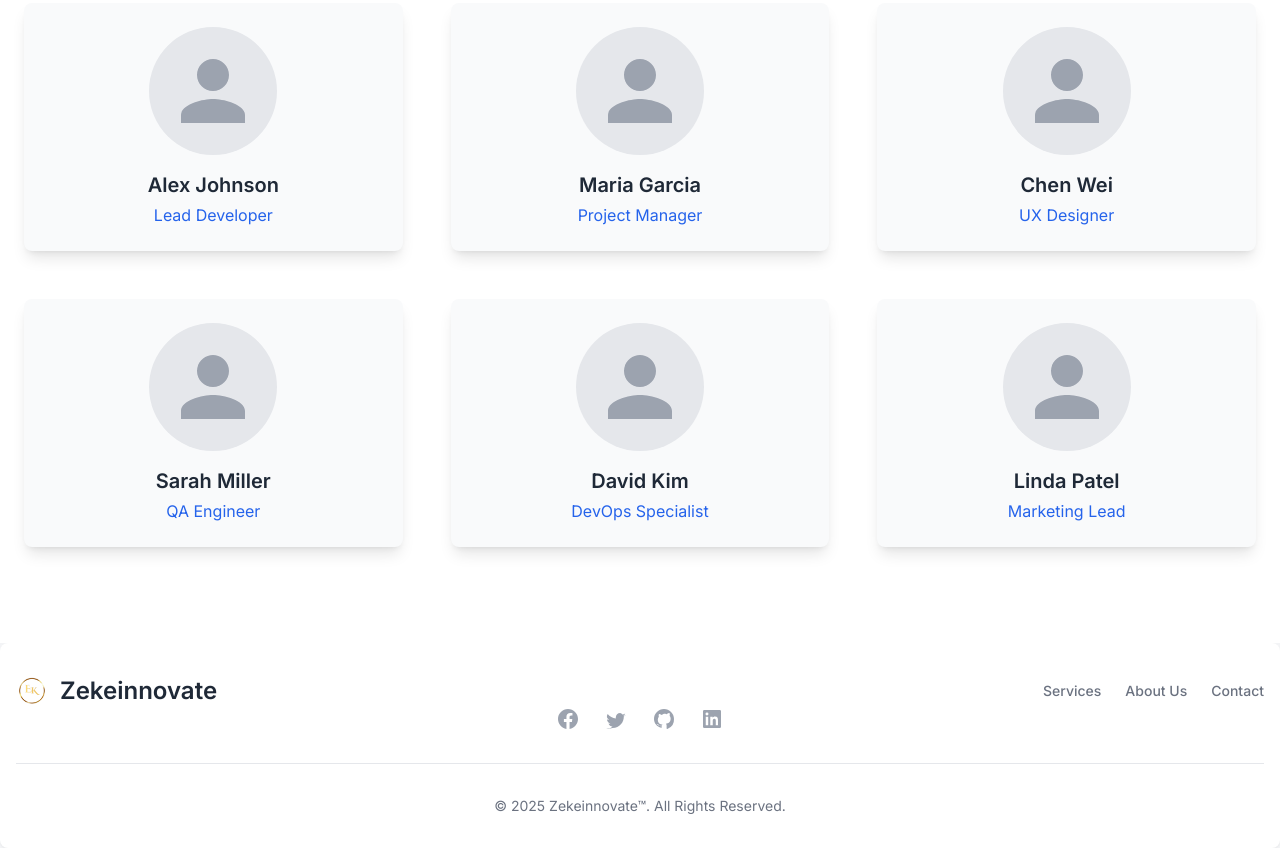
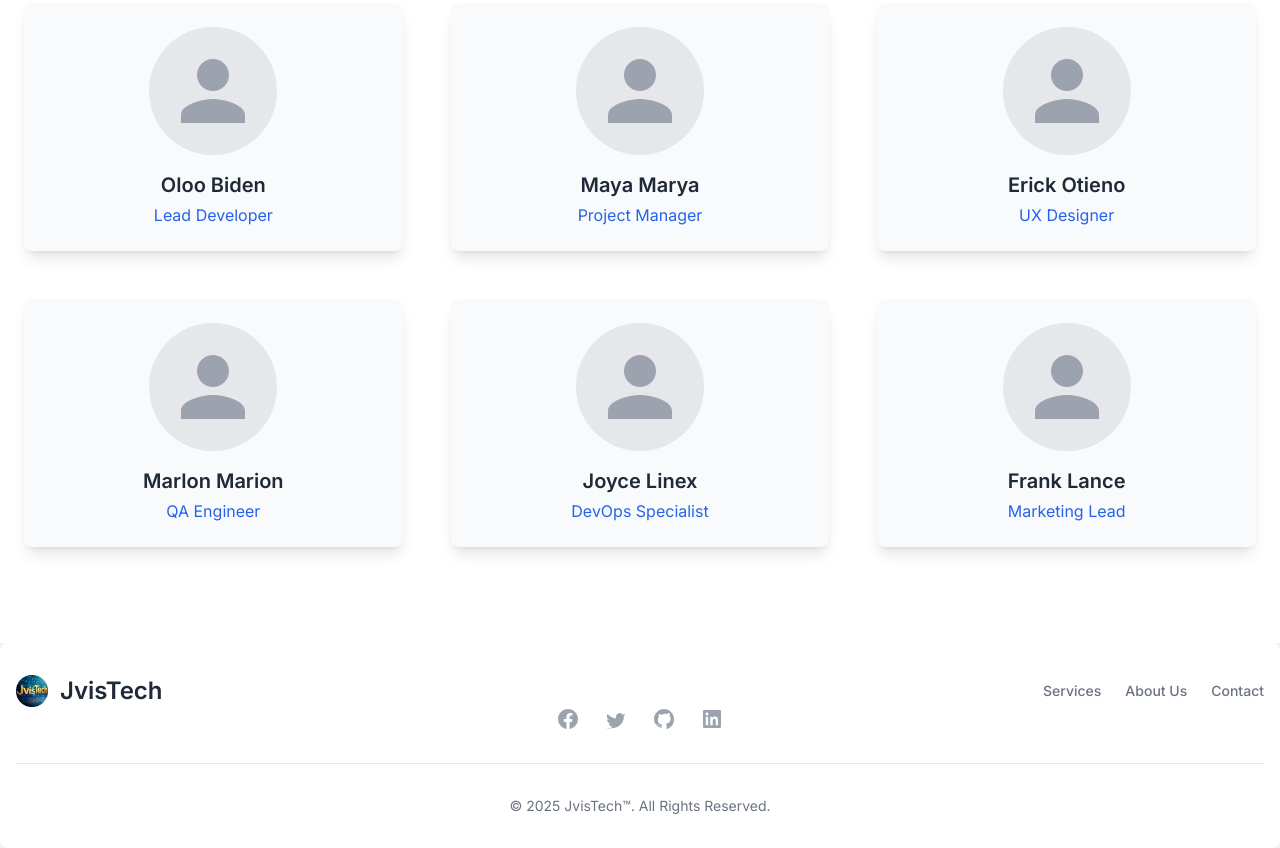
Before and after one commit to Sethokeyo58/My-webpage, a plain HTML site: page about.html in a window 1280 px wide. Shown: the part 1159-2007 px from the top of the page. Drawn offline with nearby package versions, Linux system fonts and the light colour scheme.

Commit message:
Adjustments-about

```diff
--- a/about.html
+++ b/about.html
@@ -5,7 +5,7 @@
 <head>
     <meta charset="UTF-8">
     <meta name="viewport" content="width=device-width, initial-scale=1.0">
-    <title>About Us - ZekeInnovate</title>
+    <title>About Us - JvisTech</title>
     <script src="https://cdn.tailwindcss.com"></script>
     <link href="https://fonts.googleapis.com/css2?family=Inter:wght@400;500;600;700&display=swap" rel="stylesheet">
 
@@ -33,7 +33,7 @@
 <body class="flex flex-col min-h-screen bg-gray-100 text-gray-800">
     <nav class="bg-white shadow-md sticky top-0 w-full z-20">
         <div class="container mx-auto px-6 py-4 flex justify-between items-center flex-wrap">
-            <a href="index.html" class="text-2xl font-bold text-blue-600">Zekeinnovate</a>
+            <a href="index.html" class="text-2xl font-bold text-blue-600">JvisTech</a>
             <input type="checkbox" id="menu-toggle" class="peer">
 
             <label for="menu-toggle" class="md:hidden cursor-pointer p-2 rounded-md hover:bg-gray-100">
@@ -62,7 +62,7 @@
     <main class="flex-grow">
         <section id="about" class="py-16 md:py-24 bg-gray-100">
             <div class="container mx-auto px-6">
-                <h1 class="text-3xl md:text-4xl font-bold text-center mb-4 text-gray-800">About ZekeInnovate</h1>
+                <h1 class="text-3xl md:text-4xl font-bold text-center mb-4 text-gray-800">About JvisTech</h1>
                 <p class="text-center text-gray-600 mb-12 max-w-xl mx-auto leading-relaxed">Driving innovation and
                     delivering excellence in every project.</p>
                 <div
@@ -111,7 +111,7 @@
                                 <path d="M0 0h24v24H0z" fill="none" />
                             </svg>
                         </div>
-                        <h3 class="text-xl font-semibold text-gray-800 mb-1">Alex Johnson</h3>
+                        <h3 class="text-xl font-semibold text-gray-800 mb-1">Oloo Biden</h3>
                         <p class="text-blue-600">Lead Developer</p>
                     </div>
 
@@ -126,7 +126,7 @@
                                 <path d="M0 0h24v24H0z" fill="none" />
                             </svg>
                         </div>
-                        <h3 class="text-xl font-semibold text-gray-800 mb-1">Maria Garcia</h3>
+                        <h3 class="text-xl font-semibold text-gray-800 mb-1">Maya Marya</h3>
                         <p class="text-blue-600">Project Manager</p>
                     </div>
 
@@ -141,7 +141,7 @@
                                 <path d="M0 0h24v24H0z" fill="none" />
                             </svg>
                         </div>
-                        <h3 class="text-xl font-semibold text-gray-800 mb-1">Chen Wei</h3>
+                        <h3 class="text-xl font-semibold text-gray-800 mb-1">Erick Otieno</h3>
                         <p class="text-blue-600">UX Designer</p>
                     </div>
 
@@ -156,7 +156,7 @@
                                 <path d="M0 0h24v24H0z" fill="none" />
                             </svg>
                         </div>
-                        <h3 class="text-xl font-semibold text-gray-800 mb-1">Sarah Miller</h3>
+                        <h3 class="text-xl font-semibold text-gray-800 mb-1">Marlon Marion</h3>
                         <p class="text-blue-600">QA Engineer</p>
                     </div>
 
@@ -171,7 +171,7 @@
                                 <path d="M0 0h24v24H0z" fill="none" />
                             </svg>
                         </div>
-                        <h3 class="text-xl font-semibold text-gray-800 mb-1">David Kim</h3>
+                        <h3 class="text-xl font-semibold text-gray-800 mb-1">Joyce Linex</h3>
                         <p class="text-blue-600">DevOps Specialist</p>
                     </div>
 
@@ -186,7 +186,7 @@
                                 <path d="M0 0h24v24H0z" fill="none" />
                             </svg>
                         </div>
-                        <h3 class="text-xl font-semibold text-gray-800 mb-1">Linda Patel</h3>
+                        <h3 class="text-xl font-semibold text-gray-800 mb-1">Frank Lance</h3>
                         <p class="text-blue-600">Marketing Lead</p>
                     </div>
                 </div>
@@ -199,9 +199,9 @@
         <div class="w-full max-w-screen-xl mx-auto p-4 md:py-8">
             <div class="sm:flex sm:items-center sm:justify-between">
                 <a href="index.html" class="flex items-center mb-4 sm:mb-0 space-x-3 rtl:space-x-reverse">
-                    <img src="assets/eklogo.13f7e0d63ee38fe11796 (1).png" class="h-8" alt="Zekeinnovate Logo" />
+                    <img src="assets/Jvistech-Logo.png" class="h-8" alt="JvisTech Logo" />
                     <span
-                        class="self-center text-2xl font-semibold whitespace-nowrap dark:text-white">Zekeinnovate</span>
+                        class="self-center text-2xl font-semibold whitespace-nowrap dark:text-white">JvisTech</span>
                 </a>
                 <ul
                     class="flex flex-wrap items-center mb-6 text-sm font-medium text-gray-500 sm:mb-0 dark:text-gray-400">
@@ -245,7 +245,7 @@
             </div>
             <hr class="my-6 border-gray-200 sm:mx-auto dark:border-gray-700 lg:my-8" />
             <span class="block text-sm text-gray-500 sm:text-center dark:text-gray-400">© 2025 <a href="index.html"
-                    class="hover:underline">Zekeinnovate™</a>. All Rights Reserved.</span>
+                    class="hover:underline">JvisTech™</a>. All Rights Reserved.</span>
         </div>
     </footer>
 
```
Also changed, not shown: contact.html (+5 -5 lines), index.html (+9 -9 lines), services.html (+5 -5 lines), assets/Jvistech-Logo.png (added).
